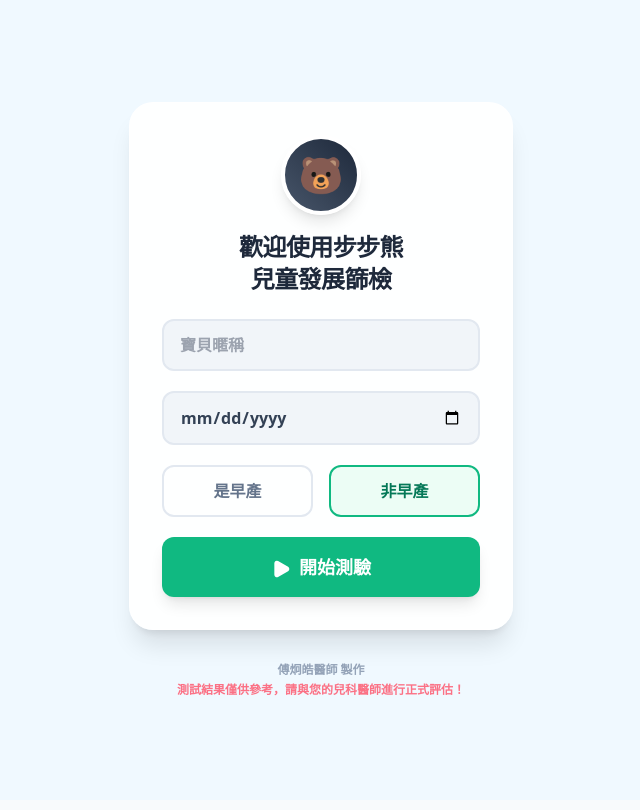
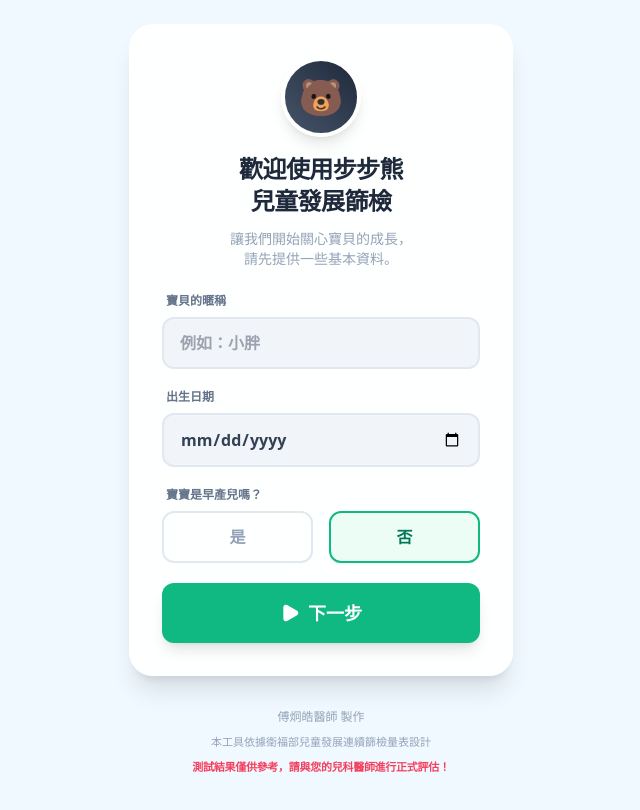
Before and after one commit to funo91102/bububear-app, a React (Vite) app: page / in a window 1280 px wide. Shown: the top 810 px of the page, without its empty margins (319-959 px from the left). Built offline with nearby package versions, Linux system fonts and the light colour scheme; a web font is replaced by a local one.

Commit message:
chore: fix TS6133 unused variables and align disclaimer styles

```diff
--- a/src/App.tsx
+++ b/src/App.tsx
@@ -149,49 +149,72 @@ const WelcomeScreen: FC = () => {
           <h1 className="text-2xl font-black text-slate-800 tracking-tight">
             歡迎使用步步熊<br/>兒童發展篩檢
           </h1>
+          <p className="text-slate-400 text-sm mt-3 font-medium">讓我們開始關心寶貝的成長，<br/>請先提供一些基本資料。</p>
         </div>
 
         <div className="space-y-5">
+          <div>
+            <label className="block text-xs font-bold text-slate-500 mb-2 ml-1">寶貝的暱稱</label>
             <input
               type="text" value={nickname} onChange={(e) => { setNickname(e.target.value); setErrorMsg(null); }}
-            placeholder="寶貝暱稱"
-            className="w-full px-4 py-3 rounded-xl bg-slate-100 border-2 border-slate-200 outline-none font-bold focus:border-emerald-400 focus:bg-white"
+              placeholder="例如：小胖"
+              className="w-full px-4 py-3 rounded-xl bg-slate-100 border-2 border-slate-200 outline-none font-bold focus:border-emerald-400 focus:bg-white transition-all"
             />
+          </div>
+
+          <div>
+            <label className="block text-xs font-bold text-slate-500 mb-2 ml-1">出生日期</label>
             <input
               type="date" value={birthDate} onChange={(e) => { setBirthDate(e.target.value); setErrorMsg(null); }}
-            className="w-full px-4 py-3 rounded-xl bg-slate-100 border-2 border-slate-200 outline-none font-bold"
+              className="w-full px-4 py-3 rounded-xl bg-slate-100 border-2 border-slate-200 outline-none font-bold focus:border-emerald-400 focus:bg-white transition-all"
             />
+          </div>
+
+          <div>
+            <label className="block text-xs font-bold text-slate-500 mb-2 ml-1">寶寶是早產兒嗎？</label>
             <div className="flex gap-4">
-            <label className={`flex-1 flex items-center justify-center gap-2 p-3 rounded-xl border-2 cursor-pointer font-bold ${isPremature ? 'border-emerald-500 bg-emerald-50 text-emerald-700' : 'border-slate-200 text-slate-500'}`}>
-              <input type="radio" checked={isPremature} onChange={() => setIsPremature(true)} className="hidden" />是早產
+              <label className={`flex-1 flex items-center justify-center gap-2 p-3 rounded-xl border-2 cursor-pointer font-bold transition-all ${isPremature ? 'border-emerald-500 bg-emerald-50 text-emerald-700 shadow-sm' : 'border-slate-200 text-slate-400'}`}>
+                <input type="radio" checked={isPremature} onChange={() => setIsPremature(true)} className="hidden" />是
               </label>
-            <label className={`flex-1 flex items-center justify-center gap-2 p-3 rounded-xl border-2 cursor-pointer font-bold ${!isPremature ? 'border-emerald-500 bg-emerald-50 text-emerald-700' : 'border-slate-200 text-slate-500'}`}>
-              <input type="radio" checked={!isPremature} onChange={() => setIsPremature(false)} className="hidden" />非早產
+              <label className={`flex-1 flex items-center justify-center gap-2 p-3 rounded-xl border-2 cursor-pointer font-bold transition-all ${!isPremature ? 'border-emerald-500 bg-emerald-50 text-emerald-700 shadow-sm' : 'border-slate-200 text-slate-400'}`}>
+                <input type="radio" checked={!isPremature} onChange={() => setIsPremature(false)} className="hidden" />否
               </label>
             </div>
             {isPremature && (
+               <p className="text-[10px] text-slate-400 mt-2 px-1">早產兒指妊娠週數小於37週的寶寶。</p>
+            )}
+          </div>
+
+          {isPremature && (
             <input
               type="number" value={gestationalWeeks} onChange={(e) => { setGestationalWeeks(e.target.value); setErrorMsg(null); }}
-              placeholder="妊娠週數"
-              className="w-full px-4 py-3 rounded-xl bg-slate-100 border-2 border-slate-200 outline-none font-bold"
+              placeholder="請輸入妊娠週數"
+              className="w-full px-4 py-3 rounded-xl bg-slate-100 border-2 border-slate-200 outline-none font-bold focus:border-emerald-400 focus:bg-white transition-all animate-in slide-in-from-top-2 duration-200"
             />
           )}
+
           {errorMsg && (
             <div className="text-rose-500 bg-rose-50 px-4 py-3 rounded-xl text-sm font-bold flex items-center gap-2 animate-pulse">
               <AlertCircleIcon className="w-4 h-4" />{errorMsg}
             </div>
           )}
+
           <button
             onClick={handleStart}
-            className="w-full mt-2 bg-emerald-500 hover:bg-emerald-600 text-white py-4 rounded-xl font-bold text-lg shadow-lg active:scale-95"
+            className="w-full mt-2 bg-emerald-500 hover:bg-emerald-600 text-white py-4 rounded-xl font-bold text-lg shadow-lg active:scale-95 transition-all flex items-center justify-center gap-2"
           >
-            <PlayIcon className="w-5 h-5 fill-current inline mr-2" />開始測驗
+            <PlayIcon className="w-5 h-5 fill-current" />下一步
           </button>
         </div>
       </div>
-      <div className="mt-8 text-center space-y-1">
-        <p className="text-xs text-slate-400 font-bold">傅炯皓醫師 製作</p>
-        <p className="text-xs text-rose-400 font-bold">測試結果僅供參考，請與您的兒科醫師進行正式評估！</p>
+
+      {/* 底部資訊區：補回衛福部說明並統一風格 */}
+      <div className="mt-8 pb-10 text-center space-y-2">
+        <p className="text-[12px] text-slate-400 font-medium">傅炯皓醫師 製作</p>
+        <p className="text-[11px] text-slate-400">本工具依據衛福部兒童發展連續篩檢量表設計</p>
+        <p className="text-[11px] text-rose-500 font-bold px-4 tracking-tight">
+          測試結果僅供參考，請與您的兒科醫師進行正式評估！
+        </p>
       </div>
     </div>
   );
--- a/src/components/ResultsScreen.tsx
+++ b/src/components/ResultsScreen.tsx
@@ -3,27 +3,29 @@ import { useAssessment } from '../context/AssessmentContext';
 import { calculateAge } from '../utils/ageCalculator';
 import { screeningData } from '../constants/screeningData';
 import { getDomainMaxScore } from '../utils/screeningEngine';
-import { CheckIcon, AlertCircleIcon, RefreshIcon, HeartIcon, DownloadIcon, StethoscopeIcon } from './Icons';
+import { RefreshIcon, DownloadIcon } from './Icons';
 import type { DomainKey, AgeGroupKey } from '../types';
 import html2canvas from 'html2canvas';
 
-// 定義面向的預設順序
 const DOMAIN_KEYS: DomainKey[] = ['gross_motor', 'fine_motor', 'cognitive_language', 'social'];
+const DOMAIN_NAMES: Record<DomainKey, string> = {
+  gross_motor: '粗大動作',
+  fine_motor: '精細動作',
+  cognitive_language: '認知語言',
+  social: '社會發展'
+};
 
 const ResultsScreen: React.FC = () => {
-  const { assessmentResult, childProfile, feedback, setScreen, resetAssessment, answers } = useAssessment();
+  // 修正：移除解構中的 answers 變數以解決 TS6133 編譯錯誤
+  const { assessmentResult, childProfile, resetAssessment } = useAssessment();
   const reportRef = useRef<HTMLDivElement>(null);
   const [isExporting, setIsExporting] = useState(false);
 
-  // 安全防護
   if (!assessmentResult || !childProfile) {
     return (
       <div className="min-h-screen flex flex-col items-center justify-center bg-slate-50 p-6">
         <p className="text-slate-500 mb-4">資料讀取中...</p>
-        <button
-          onClick={() => setScreen('welcome')}
-          className="px-6 py-2 bg-sky-500 text-white rounded-lg hover:bg-sky-600 transition-colors"
-        >
+        <button onClick={() => resetAssessment()} className="px-6 py-2 bg-sky-500 text-white rounded-lg transition-colors">
           返回首頁
         </button>
       </div>
@@ -32,50 +34,28 @@ const ResultsScreen: React.FC = () => {
 
   const { overallStatus, domainStatuses, domainScores } = assessmentResult;
 
-  // 1. 取得該年齡層的滿分數據與顯示名稱
   const ageData = useMemo(() => {
     const { ageGroupKey, exactAge, ageGroupDisplay } = calculateAge(
       childProfile.birthDate,
       new Date(),
       childProfile.gestationalAge
     );
-    return {
-      key: ageGroupKey,
-      displayAge: exactAge,
-      displayTitle: ageGroupDisplay
-    };
+    return { key: ageGroupKey, displayAge: exactAge, displayTitle: ageGroupDisplay };
   }, [childProfile]);
 
-  // 2. 統一處理所有面向邏輯
   const resolvedDomains = useMemo(() => {
     if (!ageData.key) return [];
-
     const currentAgeKey = ageData.key as AgeGroupKey;
-
     return DOMAIN_KEYS.map(key => {
       const domainData = screeningData[currentAgeKey]?.[key];
       if (!domainData) return null;
-
       const maxScore = getDomainMaxScore(currentAgeKey, key);
       if (maxScore === 0) return null;
+      const isPass = domainStatuses[key] === 'pass' || domainStatuses[key] === 'max';
+      return { key, name: domainData.name, score: domainScores[key] || 0, maxScore, isPass };
+    }).filter((item): item is NonNullable<typeof item> => item !== null);
+  }, [ageData.key, domainStatuses, domainScores]);
 
-      const questions = domainData.questions || [];
-      const hasDoctorAssessment = questions.some(q => answers[q.id] === 'doctor_assessment');
-      const isPass = domainStatuses[key] === 'pass' || domainStatuses[key] === 'max';
-
-      return {
-        key,
-        name: domainData.name,
-        score: domainScores[key] || 0,
-        maxScore,
-        cutoff: domainData.cutoff,
-        hasDoctorAssessment,
-        isPass
-      };
-    }).filter((item): item is NonNullable<typeof item> => item !== null);
-  }, [ageData.key, answers, domainStatuses, domainScores]);
-
-  // 3. 匯出圖片功能
   const handleExportImage = async () => {
     if (!reportRef.current) return;
     setIsExporting(true);
@@ -89,95 +69,103 @@ const ResultsScreen: React.FC = () => {
       link.href = canvas.toDataURL('image/png');
       link.download = `步步熊報告_${childProfile.nickname}.png`;
       link.click();
+    } catch (err) {
+      console.error('Export failed:', err);
     } finally {
       setIsExporting(false);
     }
   };
 
-  // 4. 支持性訊息主題
   const supportTheme = useMemo(() => {
-    if (overallStatus === 'referral') return { bg: 'bg-rose-50', text: 'text-rose-800', bearEmoji: '🐻‍⚕️', title: '讓我們一起留意寶寶進度', actionDesc: '篩檢並非診斷。建議盡快預約小兒科醫師，進行更精確評估。' };
-    if (overallStatus === 'follow_up') return { bg: 'bg-amber-50', text: 'text-amber-800', bearEmoji: '🐻', title: '寶寶正在努力進步中', actionDesc: '建議增加親子互動。若感到不放心，尋求醫師專業意見也是很好的選擇。' };
-    return { bg: 'bg-emerald-50', text: 'text-emerald-800', bearEmoji: '🥳', title: '太棒了！寶寶如期達標', actionDesc: '目前發展在安全範圍。請記得定期預防接種，讓醫師進行例行評估喔！' };
+    if (overallStatus === 'referral') return { bg: 'bg-rose-50', text: 'text-rose-800', bearEmoji: '🐻‍⚕️', title: '讓我們一起留意寶寶進度' };
+    if (overallStatus === 'follow_up') return { bg: 'bg-amber-50', text: 'text-amber-800', bearEmoji: '🐻', title: '寶寶正在努力進步中' };
+    return { bg: 'bg-emerald-50', text: 'text-emerald-800', bearEmoji: '🥳', title: '太棒了！寶寶如期達標' };
   }, [overallStatus]);
 
   return (
     <div className="min-h-screen bg-slate-50 relative overflow-hidden pb-24 font-sans">
-      <div className={`absolute top-0 left-0 w-full h-64 ${supportTheme.bg} rounded-b-[3rem] z-0 transition-colors duration-500`}></div>
-
+      <div className={`absolute top-0 left-0 w-full h-64 ${supportTheme.bg} rounded-b-[3rem] z-0 transition-colors`}></div>
       <div className="relative z-10 max-w-md mx-auto px-6 pt-8">
-
-        {/* 結果卡片 */}
         <div className="bg-white rounded-[2rem] shadow-xl overflow-hidden border border-slate-100">
           <div className={`${supportTheme.bg} p-8 text-center`}>
             <div className="text-7xl mb-4 animate-bounce-slow">{supportTheme.bearEmoji}</div>
-            <h1 className={`text-2xl font-black mb-3 ${supportTheme.text}`}>{supportTheme.title}</h1>
-          </div>
-          <div className="p-6 bg-white">
-            <p className="text-sm text-slate-600 leading-relaxed text-justify">{supportTheme.actionDesc}</p>
+            <h1 className={`text-2xl font-black ${supportTheme.text}`}>{supportTheme.title}</h1>
           </div>
         </div>
 
-        {/* 評估詳情 */}
         <div className="mt-8 space-y-4">
           <h3 className="text-sm font-black text-slate-400 uppercase tracking-widest ml-2">📊 各面向評估詳情</h3>
           <div className="grid grid-cols-1 gap-3">
             {resolvedDomains.map((item) => (
               <div key={item.key} className="flex items-center justify-between p-4 rounded-2xl border bg-white shadow-sm">
-                <div className="flex items-center gap-3">
-                  <span className="font-bold text-slate-700">{item.name}</span>
-                </div>
-                <div className="text-right">
-                  <div className={`text-sm font-black ${item.isPass ? 'text-emerald-600' : 'text-rose-600'}`}>
-                    {item.score} / {item.maxScore}
-                  </div>
+                <span className="font-bold text-slate-700">{item.name}</span>
+                <div className={`font-black ${item.isPass ? 'text-emerald-600' : 'text-rose-600'}`}>
+                  {item.score} / {item.maxScore}
                 </div>
               </div>
             ))}
           </div>
         </div>
 
-        {/* 底部按鈕與免責聲明 */}
         <div className="mt-10 pb-6 space-y-4">
           <button
             onClick={handleExportImage}
             disabled={isExporting}
-            className="w-full py-4 bg-slate-800 text-white rounded-2xl font-bold shadow-lg flex items-center justify-center gap-2 active:scale-95 disabled:opacity-70 transition-all"
+            className="w-full py-4 bg-slate-800 text-white rounded-2xl font-bold flex items-center justify-center gap-2 active:scale-95 transition-all disabled:opacity-50"
           >
             {isExporting ? '製作報告中...' : <><DownloadIcon className="w-5 h-5" /><span>儲存結果給醫師看</span></>}
           </button>
 
-          {/* ✅ 強化免責聲明：更明顯的紅色提醒 */}
-          <div className="bg-rose-50 border-2 border-rose-100 p-5 rounded-2xl shadow-sm">
-            <p className="text-[11px] text-rose-600 text-center leading-relaxed font-black">
-              ⚠️ 【重要醫學免責聲明】<br/>
-              本篩檢工具結果僅供初步參考，不能取代小兒科醫師的臨床專業診斷。
-              App 不會儲存任何個人資料。請務必諮詢專業醫療團隊以獲得正式報告。
+          {/* ✅ 免責聲明：與首頁 App.tsx 完全對齊 */}
+          <div className="text-center space-y-2 py-4">
+            <p className="text-slate-400 text-[12px] font-bold">傅炯皓醫師 製作</p>
+            <p className="text-slate-400 text-[11px]">本工具依據衛福部兒童發展連續篩檢量表設計</p>
+            <p className="text-rose-500 text-[11px] font-bold leading-relaxed px-4">
+              測試結果僅供參考，請與您的兒科醫師進行正式評估！<br/>
+              App 不會儲存任何個人資料，請安心使用。
             </p>
           </div>
 
           <button
-            onClick={() => {
-              // ✅ 修正 ts(1345)：將 void 回傳值的函式分開執行
-              if (resetAssessment) {
-                resetAssessment();
-              } else {
-                setScreen('welcome');
-              }
-            }}
-            className="w-full py-4 text-slate-500 font-bold flex items-center justify-center gap-2 hover:text-slate-700 transition-colors"
+            onClick={() => resetAssessment()}
+            className="w-full py-2 text-slate-400 font-bold flex items-center justify-center gap-2 text-sm hover:text-slate-600 transition-colors"
           >
             <RefreshIcon className="w-4 h-4" /> 返回首頁重新測驗
           </button>
         </div>
       </div>
 
-      {/* 隱藏的匯出報告區塊 (維持原樣) */}
-      <div ref={reportRef} className="fixed top-0 left-[-9999px] w-[600px] bg-white p-8 text-slate-800">
-         {/* ... 報告內容省略以節省篇幅，建議保留您原本的表格實作 ... */}
-         <h1 className="text-2xl font-bold">步步熊篩檢報告 - {childProfile.nickname}</h1>
-         <p>檢測日期：{new Date().toLocaleDateString()}</p>
-         {/* 請保留您原本 reportRef 內的 table 邏輯 */}
+      {/* 隱藏的匯出報告區塊 */}
+      <div ref={reportRef} className="fixed top-0 left-[-9999px] w-[600px] bg-white p-10">
+         <h1 className="text-2xl font-bold border-b-2 border-slate-100 pb-4 mb-4 text-slate-800">步步熊｜兒童發展初篩報告</h1>
+         <div className="mb-6 space-y-1 text-sm text-slate-600">
+           <p>受測兒童：<span className="font-bold text-slate-800">{childProfile.nickname}</span></p>
+           <p>檢測日期：{new Date().toLocaleDateString()}</p>
+           <p>適用量表：{ageData.displayTitle}</p>
+           <p>計算年齡：{ageData.displayAge}</p>
+         </div>
+         <table className="w-full mb-8 border-collapse">
+           <thead className="bg-slate-50 text-slate-500">
+             <tr>
+               <th className="py-2 text-left px-3 border-b">評估面向</th>
+               <th className="py-2 text-right px-3 border-b">結果分數</th>
+             </tr>
+           </thead>
+           <tbody>
+             {resolvedDomains.map(d => (
+               <tr key={d.key} className="border-b border-slate-50">
+                 <td className="py-3 px-3 font-medium text-slate-700">{DOMAIN_NAMES[d.key]}</td>
+                 <td className={`py-3 px-3 text-right font-bold ${d.isPass ? 'text-emerald-600' : 'text-rose-600'}`}>
+                   {d.score} / {d.maxScore}
+                 </td>
+               </tr>
+             ))}
+           </tbody>
+         </table>
+         <div className="mt-10 pt-4 border-t border-slate-100 text-[10px] text-slate-400 text-center space-y-1">
+           <p>傅炯皓醫師 製作｜本工具依據衛福部兒童發展連續篩檢量表設計</p>
+           <p>測試結果僅供參考，請與您的兒科醫師進行正式評估。</p>
+         </div>
       </div>
     </div>
   );
--- a/src/context/AssessmentContext.tsx
+++ b/src/context/AssessmentContext.tsx
@@ -1,5 +1,4 @@
 import React, { createContext, useContext, useState } from 'react';
-// 修正 1: ReactNode 必須使用 type-only import
 import type { ReactNode } from 'react';
 
 // 導入專案型別
@@ -7,7 +6,7 @@ import type {
   Screen,
   ChildProfile,
   Answers,
-  AnswerStatus,
+  StandardAnswerStatus, // ✅ 修正：使用 types/index.ts 定義的名稱
   Feedback,
   AssessmentResult
 } from '../types';
@@ -20,21 +19,21 @@ interface AssessmentContextType {
   setChildProfile: (profile: ChildProfile) => void;
 
   answers: Answers;
-  // 統一命名為 setAnswer (符合 AssessmentScreen 的呼叫)
-  setAnswer: (questionId: string, status: AnswerStatus) => void;
-  // (選用) 保留 updateAnswer 作為別名，相容舊程式碼
-  updateAnswer: (questionId: string, status: AnswerStatus) => void;
+  // 統一命名為 setAnswer (參數型別同步為 StandardAnswerStatus)
+  setAnswer: (questionId: string, status: StandardAnswerStatus) => void;
+  // 保留 updateAnswer 作為別名，相容舊程式碼
+  updateAnswer: (questionId: string, status: StandardAnswerStatus) => void;
 
   feedback: Feedback | null;
   setFeedback: (feedback: Feedback) => void;
 
-  // 新增：評估結果的狀態與更新函式 (解決結果頁跳回問題)
+  // 評估結果狀態
   assessmentResult: AssessmentResult | null;
   setAssessmentResult: (result: AssessmentResult) => void;
 
-  // 新增：當前題號索引 (選用，若希望跨頁面保留進度)
+  // 當前題號索引
   currentQuestionIndex: number;
-  setCurrentQuestionIndex: (index: number | ((prev: number) => number)) => void;
+  setCurrentQuestionIndex: React.Dispatch<React.SetStateAction<number>>;
 
   resetAssessment: () => void;
 }
@@ -46,15 +45,12 @@ export const AssessmentProvider: React.FC<{ children: ReactNode }> = ({ children
   const [childProfile, setChildProfile] = useState<ChildProfile | null>(null);
   const [answers, setAnswers] = useState<Answers>({});
   const [feedback, setFeedback] = useState<Feedback | null>(null);
-
-  // 新增結果狀態
   const [assessmentResult, setAssessmentResult] = useState<AssessmentResult | null>(null);
-
-  // 新增題號狀態 (讓 AssessmentScreen 可以讀寫)
-  const [currentQuestionIndex, setCurrentQuestionIndex] = useState(0);
+  const [currentQuestionIndex, setCurrentQuestionIndex] = useState<number>(0);
 
   // 核心函式：儲存答案
-  const setAnswer = (questionId: string, status: AnswerStatus) => {
+  // 這裡的 status 使用 StandardAnswerStatus
+  const setAnswer = (questionId: string, status: StandardAnswerStatus) => {
     setAnswers(prev => ({ ...prev, [questionId]: status }));
   };
 
@@ -63,8 +59,8 @@ export const AssessmentProvider: React.FC<{ children: ReactNode }> = ({ children
     setChildProfile(null);
     setAnswers({});
     setFeedback(null);
-    setAssessmentResult(null); // 重置結果
-    setCurrentQuestionIndex(0); // 重置題號
+    setAssessmentResult(null);
+    setCurrentQuestionIndex(0);
   };
 
   return (
@@ -74,12 +70,12 @@ export const AssessmentProvider: React.FC<{ children: ReactNode }> = ({ children
       childProfile,
       setChildProfile,
       answers,
-      setAnswer,               // ✅ 主要使用這個
-      updateAnswer: setAnswer, // ✅ 相容舊名 (指向同一個函式)
+      setAnswer,
+      updateAnswer: setAnswer,
       feedback,
       setFeedback,
-      assessmentResult,        // ✅ 讓 FeedbackScreen 可以存結果
-      setAssessmentResult,     // ✅ 讓 ResultsScreen 可以讀結果
+      assessmentResult,
+      setAssessmentResult,
       currentQuestionIndex,
       setCurrentQuestionIndex,
       resetAssessment
```
Also changed, not shown: src/constants/screeningData.ts (+4 -8 lines). Lines whose indentation alone changed are shown as unchanged.
